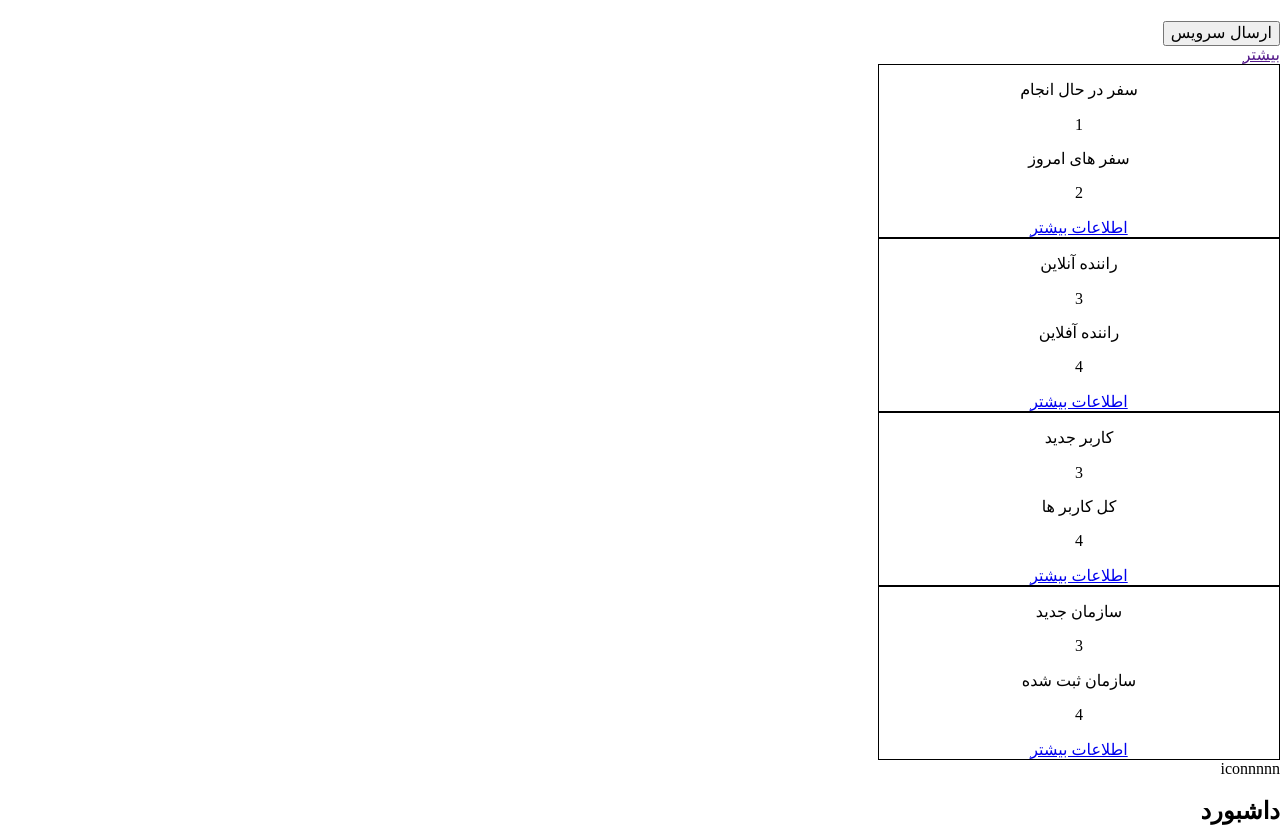
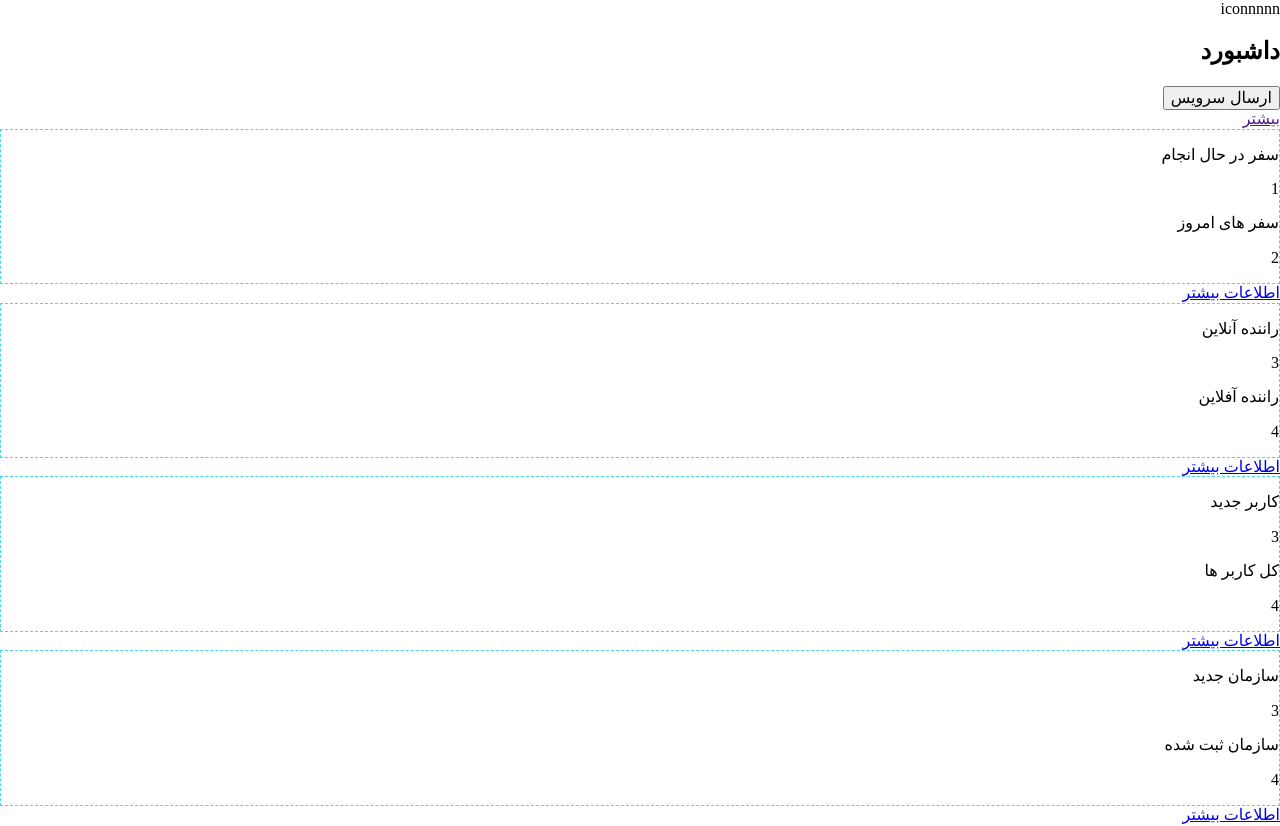
Before and after one commit to alipunisher7/dropp.github.com, an Angular app: page / in a window 1280 px wide. Built offline with nearby package versions, Linux system fonts and the light colour scheme.

Commit message:
switchin branches

```diff
--- a/src/app/app.component.html
+++ b/src/app/app.component.html
@@ -1,9 +1,7 @@
-<h1>
-  {{title}}
-</h1>
+<section class="container">
+  <ts-sidebar></ts-sidebar>
+  <ts-dashbord-cards *ngFor="let card of cards" [cardInput]="card"></ts-dashbord-cards>
 
-<ts-sidebar></ts-sidebar>
-<ts-dashbord-cards *ngFor="let card of cards" [cardInput]="card"></ts-dashbord-cards>
+  <router-outlet></router-outlet>
 
-<ts-side *ngFor="let side of sides " [sideInput]="side"></ts-side>
-<router-outlet></router-outlet>
+</section>
--- a/src/app/app.component.ts
+++ b/src/app/app.component.ts
@@ -8,16 +8,13 @@ import {SideComponent} from './side';
   styleUrls: ['./app.component.scss']
 })
 export class AppComponent {
-  cards= [
-    {title1: 'سفر در حال انجام', number1: 1 ,title2: 'سفر های امروز', number2: 2, link:"/first"},
-    {title1: 'راننده آنلاین', number1: 3 ,title2: 'راننده آفلاین', number2: 4, link:"/first"},
-    {title1: ' کاربر جدید', number1: 3 ,title2: ' کل کاربر ها', number2: 4, link:"/first"},
-    {title1: 'سازمان جدید', number1: 3 ,title2: 'سازمان ثبت شده ', number2: 4, link:"/first"}
+  cards = [
+    { title1: 'سفر در حال انجام', number1: 1, title2: 'سفر های امروز', number2: 2, link: "/first" },
+    { title1: 'راننده آنلاین', number1: 3, title2: 'راننده آفلاین', number2: 4, link: "/first" },
+    { title1: ' کاربر جدید', number1: 3, title2: ' کل کاربر ها', number2: 4, link: "/first" },
+    { title1: 'سازمان جدید', number1: 3, title2: 'سازمان ثبت شده ', number2: 4, link: "/first" }
 
   ]
-sides= [
-    {title:'داشبورد' , icon:'iconnnnn' , isOpen:false}
-]
 
   constructor() {
 
--- a/src/app/dashbord-cards/dashbord-cards.component.html
+++ b/src/app/dashbord-cards/dashbord-cards.component.html
@@ -1,11 +1,9 @@
-<div id="cards" style="border: 1px solid black; width:400px">
-  <div id="body" style="text-align:center">
-    <p>{{cardInput.title1}}</p>
-    <p>{{cardInput.number1}}</p>
-    <p>{{cardInput.title2}}</p>
-    <p>{{cardInput.number2}}</p>
-  </div>
-  <div id="footer" style="text-align:center">
-    <a href="{{cardInput.link}}" >اطلاعات بیشتر</a>
-  </div>
+<div class="db-box">
+  <p>{{cardInput.title1}}</p>
+  <p>{{cardInput.number1}}</p>
+  <p>{{cardInput.title2}}</p>
+  <p>{{cardInput.number2}}</p>
 </div>
+<div id="footer">
+  <a href="{{cardInput.link}}">اطلاعات بیشتر</a>
+</div>
--- a/src/app/sidebar/sidebar.component.html
+++ b/src/app/sidebar/sidebar.component.html
@@ -1,5 +1,6 @@
-<div id="main">
 <div id="body">
+
+  <ts-side *ngFor="let side of sides " [sideInput]="side"></ts-side>
 
   <div id="btn">
     <button type="button" name="sendServices">ارسال سرویس</button>
@@ -9,4 +10,3 @@
     <a href="">بیشتر</a>
   </div>
 </div>
-</div>
--- a/src/app/sidebar/sidebar.component.ts
+++ b/src/app/sidebar/sidebar.component.ts
@@ -8,7 +8,9 @@ import { Component, OnInit } from '@angular/core';
 export class SidebarComponent implements OnInit {
 
   constructor() { }
-
+  sides = [
+    { title: 'داشبورد', icon: 'iconnnnn', isOpen: false }
+  ]
   ngOnInit() {
   }
 
--- a/src/styles.scss
+++ b/src/styles.scss
@@ -8,3 +8,8 @@
 {
   min-height: 100%;
 }
+
+.container
+{
+  @extend .fullscreen;
+}
```
Lines whose indentation alone changed are shown as unchanged.
